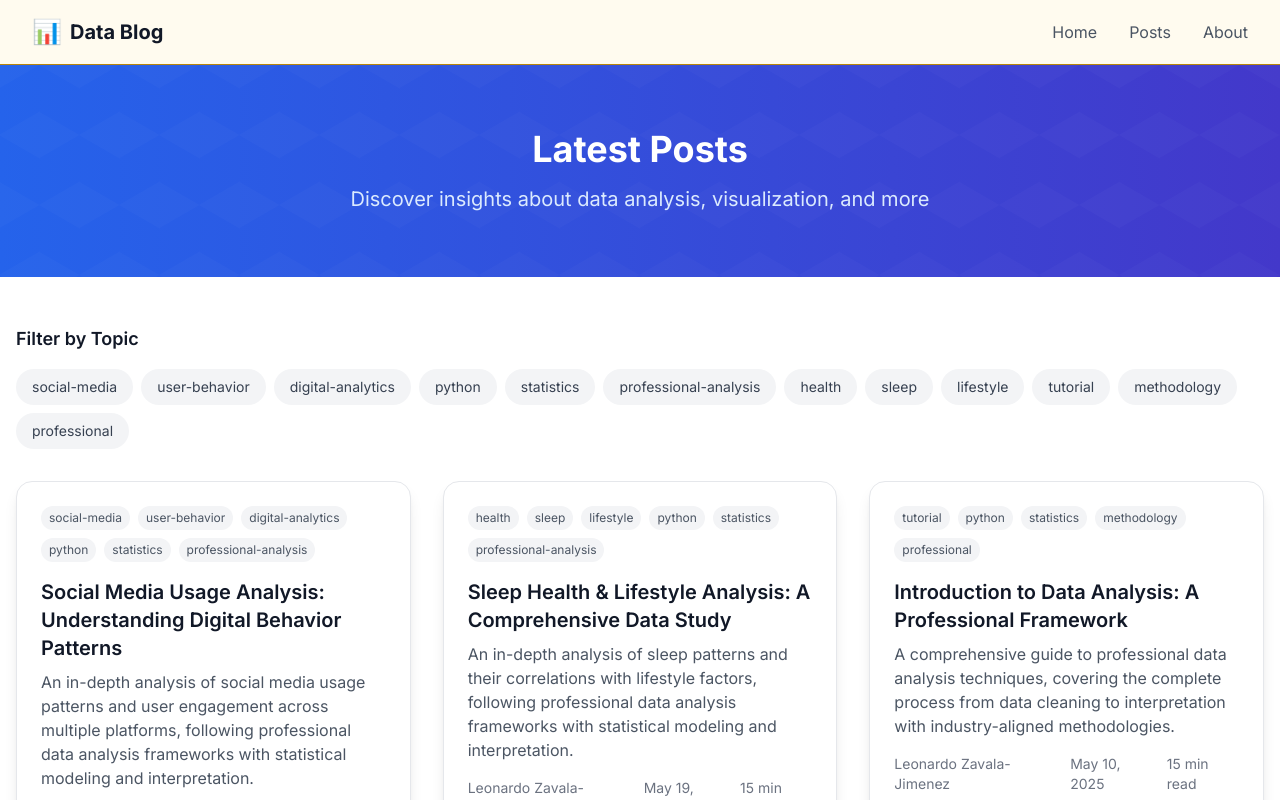
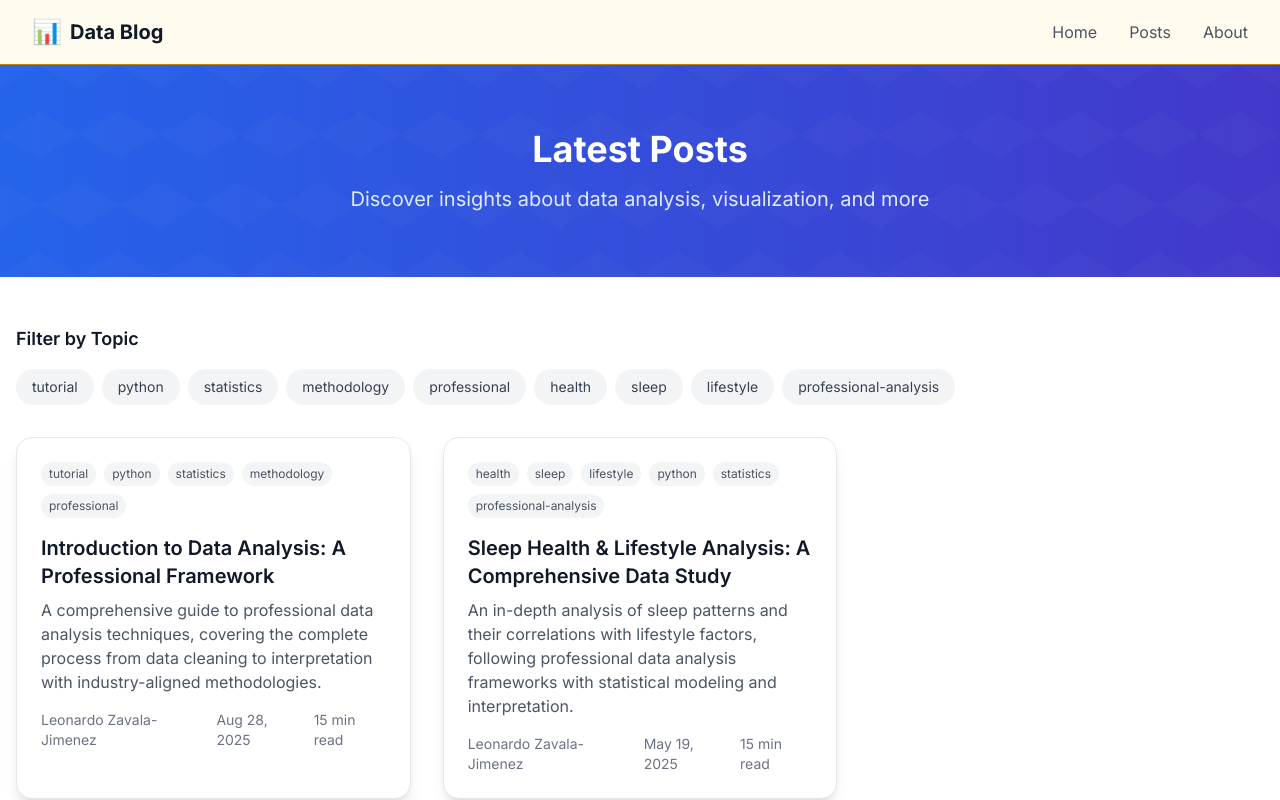
Before and after one commit to Lumiho/Data_Analysis_Blog, a Next.js app: page /posts in a window 1280 px wide. Shown: the top 800 px of the page. Built offline with nearby package versions, Linux system fonts and the light colour scheme.

Commit message:
Hid Social Media post until progress resumes

```diff
--- a/src/app/posts/PostsClient.tsx
+++ b/src/app/posts/PostsClient.tsx
@@ -10,6 +10,7 @@ interface Post {
   author?: string
   readingTime?: string
   tags?: string[]
+  draft?: boolean
 }
 
 interface PostsClientProps {
--- a/src/app/posts/page.tsx
+++ b/src/app/posts/page.tsx
@@ -11,6 +11,7 @@ interface Post {
   author?: string
   readingTime?: string
   tags?: string[]
+  draft?: boolean
 }
 
 async function getPosts(): Promise<Post[]> {
@@ -32,8 +33,10 @@ async function getPosts(): Promise<Post[]> {
         author: data.author,
         readingTime: data.readingTime,
         tags: data.tags,
+        draft: data.draft,
       }
     })
+    .filter(post => !post.draft) // Filter out draft posts
     .sort((a, b) => new Date(b.date).getTime() - new Date(a.date).getTime())
 
   return posts
--- a/src/posts/Intro_Data_Analysis.mdx
+++ b/src/posts/Intro_Data_Analysis.mdx
@@ -1,6 +1,6 @@
 ---
 title: "Introduction to Data Analysis: A Professional Framework"
-date: "2025-05-10"
+date: "2025-08-28"
 summary: "A comprehensive guide to professional data analysis techniques, covering the complete process from data cleaning to interpretation with industry-aligned methodologies."
 author: "Leonardo Zavala-Jimenez"
 readingTime: "15"
--- a/src/posts/social-media-analysis.mdx
+++ b/src/posts/social-media-analysis.mdx
@@ -5,6 +5,7 @@ summary: "An in-depth analysis of social media usage patterns and user engagemen
 author: "Leonardo Zavala-Jimenez"
 readingTime: "15"
 tags: ["social-media", "user-behavior", "digital-analytics", "python", "statistics", "professional-analysis"]
+draft: true
 ---
 
 # Social Media Usage Analysis: Understanding Digital Behavior Patterns
```
